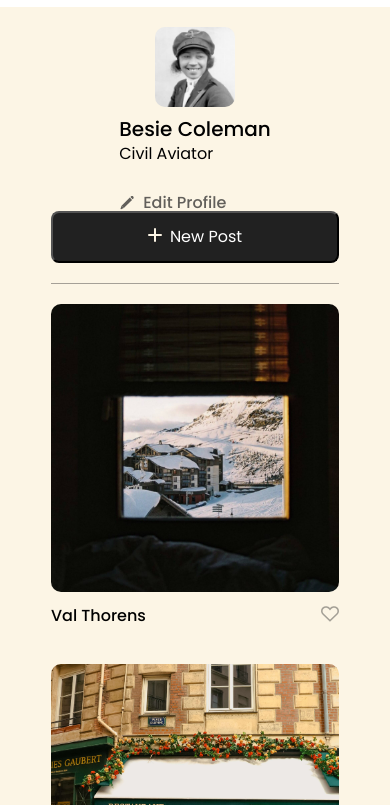
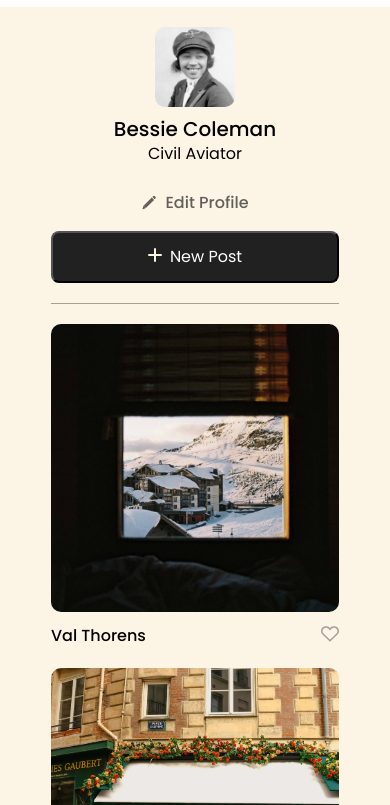
Before and after one commit to JagnusEng/se_project_spots, a plain HTML site: page index.html in a window 390 px wide. Shown: the part 39-844 px from the top of the page. Drawn offline with Linux system fonts and the light colour scheme.

Commit message:
Updated README, added optimized image, and modified CSS and HTML files

```diff
--- a/blocks/cards.css
+++ b/blocks/cards.css
@@ -15,7 +15,12 @@
 }
 
 @media screen and (max-width: 627px) {
+  .cards {
+    padding-bottom: 20px;
+  }
+
   .cards__list {
     grid-template-columns: repeat(auto-fit, 288px);
+    gap: 20px 20px;
   }
 }
--- a/blocks/profile.css
+++ b/blocks/profile.css
@@ -105,7 +105,10 @@
   .profile__column {
     text-align: center;
     margin-right: 0;
+    justify-content: center;
+    align-items: center;
   }
+
   .profile__name {
     margin-bottom: 6px;
     font-size: 20px;
@@ -121,5 +124,6 @@
     margin-left: 0;
     max-width: 288px;
     width: 100%;
+    margin-top: 20px;
   }
 }
--- a/index.html
+++ b/index.html
@@ -25,7 +25,7 @@
             class="profile__avatar"
           />
           <div class="profile__column">
-            <h1 class="profile__name">Besie Coleman</h1>
+            <h1 class="profile__name">Bessie Coleman</h1>
             <p class="profile__description">Civil Aviator</p>
             <button type="button" class="profile__edit-btn">
               <img src="./images/pencil.svg.svg" alt="Pencil Icon" />Edit
```
Also changed, not shown: README.md, images/Cards.png (added).
